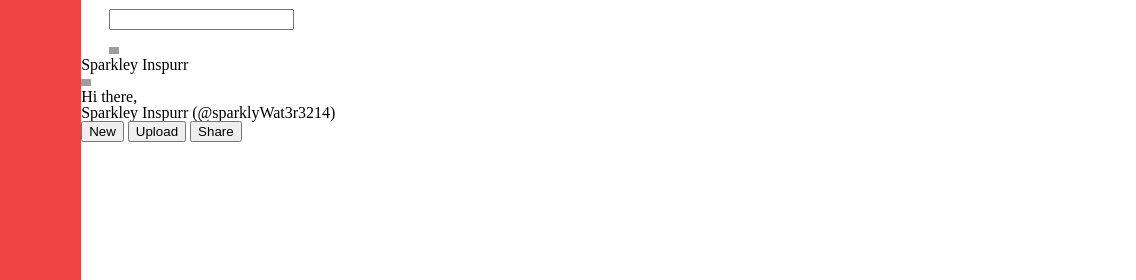
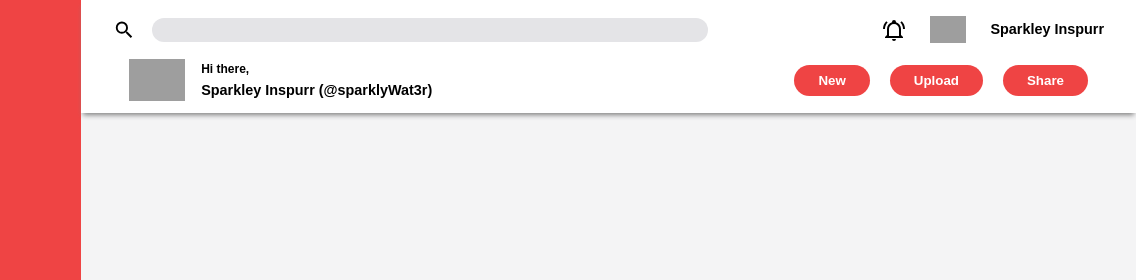
Before and after one commit to Vinsinned/grid-project, a plain HTML site: page index.html in a window 1280 px wide. Shown: the top 280 px of the page, 144-1280 px from the left. Drawn offline with Linux system fonts and the light colour scheme; grey boxes are pictures that could not be loaded.

Commit message:
add styling to header navbar

```diff
--- a/index.html
+++ b/index.html
@@ -100,19 +100,19 @@
                         <path fill="currentColor"
                             d="M10,21H14A2,2 0 0,1 12,23A2,2 0 0,1 10,21M21,19V20H3V19L5,17V11C5,7.9 7.03,5.17 10,4.29C10,4.19 10,4.1 10,4A2,2 0 0,1 12,2A2,2 0 0,1 14,4C14,4.1 14,4.19 14,4.29C16.97,5.17 19,7.9 19,11V17L21,19M17,11A5,5 0 0,0 12,6A5,5 0 0,0 7,11V18H17V11M19.75,3.19L18.33,4.61C20.04,6.3 21,8.6 21,11H23C23,8.07 21.84,5.25 19.75,3.19M1,11H3C3,8.6 3.96,6.3 5.67,4.61L4.25,3.19C2.16,5.25 1,8.07 1,11Z" />
                     </svg>
-                    <img class="topMainNavProfile" alt="profile" src="https://i.pinimg.com/originals/e2/4c/84/e24c84b829870ff79f2e89e78ba4cb52.png">
-                    <h4 class="topMainNavName">Sparkley Inspurr</h4>
+                    <img class="topNavProfile" alt="profile" src="https://i.pinimg.com/originals/e2/4c/84/e24c84b829870ff79f2e89e78ba4cb52.png">
+                    <h4 class="topNavName">Sparkley Inspurr</h4>
                 </div>
             </div>
             <div class="bottomMainNav">
                 <div class="leftBottomNav">
-                    <img class="bottomMainNavProfile" alt="profile" src="https://i.pinimg.com/originals/e2/4c/84/e24c84b829870ff79f2e89e78ba4cb52.png">
+                    <img class="bottomNavProfile" alt="profile" src="https://i.pinimg.com/originals/e2/4c/84/e24c84b829870ff79f2e89e78ba4cb52.png">
                     <div class="bottomNavIntroduction">
                         <p>Hi there,</p>
-                        <h4 class="bottomNavName">Sparkley Inspurr (@sparklyWat3r3214)</h4>
+                        <h4 class="bottomNavName">Sparkley Inspurr (@sparklyWat3r)</h4>
                     </div>
                 </div>
-                <div class="rightNav">
+                <div class="bottomRightNav">
                     <button type="button">New</button>
                     <button type="button">Upload</button>
                     <button type="button">Share</button>
--- a/style.css
+++ b/style.css
@@ -60,7 +60,7 @@ img {
 }
 /* header */
 header {
-    /* change when donw with header styling */
+    /* change when donw with every styling */
     font-family: 'Comfortaa', sans-serif;
     font-weight: 600;
     height: 100vh;
@@ -94,3 +94,93 @@ header {
     margin-bottom: 3rem;
 }
 /* main */
+main {
+    width: 100%;
+    background-color: #f4f4f5;
+}
+/* main navbar */
+.mainNav {
+    background-color: #fff;
+    box-shadow: 0 4px 5px -2px gray;
+}
+.topMainNav {
+    display: flex;
+    align-items: center;
+    justify-content: space-between;
+    padding: 1rem 2rem;
+}
+.searchDiv {
+    display: flex;
+    align-items: center;
+    width: 60%;
+}
+.searchDiv svg {
+    margin-right: 1rem;
+}
+.searchDiv svg path {
+    fill: #000;
+}
+.searchDiv input {
+    width: 100%;
+    height: 1.5rem;
+    border: none;
+    border-radius: 9999px;
+    background-color: #e4e4e7;
+}
+.rightProfile {
+    display: flex;
+    align-items: center;
+}
+.rightProfile svg {
+    margin-right: 1.5rem;
+}
+.rightProfile svg path {
+    fill: #000;
+}
+.topNavProfile {
+    width: 2.25rem;
+    margin-right: 1.5rem;
+}
+.topNavName {
+    font-family: 'Comfortaa', sans-serif;
+    font-weight: 600;
+    font-size: 0.9rem;
+}
+/* bottom main navbar */
+.bottomMainNav {
+    display: flex;
+    align-items: center;
+    justify-content: space-between;
+    padding: 0 3rem;
+    padding-bottom: 0.75rem;
+}
+.leftBottomNav {
+    display: flex;
+    align-items: center;
+}
+.bottomNavProfile {
+    width: 3.5rem;
+    margin-right: 1rem;
+}
+.bottomNavIntroduction {
+    font-family: 'Comfortaa', sans-serif;
+    font-weight: 600;
+}
+.bottomNavIntroduction p {
+    font-size: 0.75rem;
+    margin-bottom: 0.5rem;
+}
+.bottomNavName {
+    /* for now */
+    font-size: 0.9rem;
+    font-weight: 700;
+}
+.bottomRightNav button {
+    background-color: #ef4444;
+    border: none;
+    border-radius: 9999px;
+    padding: 0.5rem 1.5rem;
+    color: #fff;
+    font-weight: 600;
+    margin-left: 1rem;
+}
```
